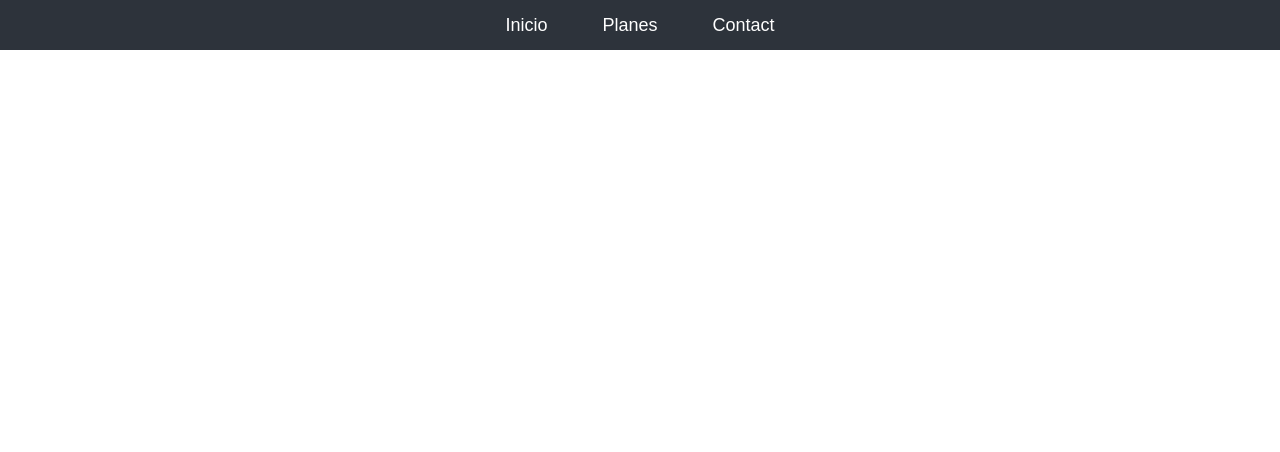
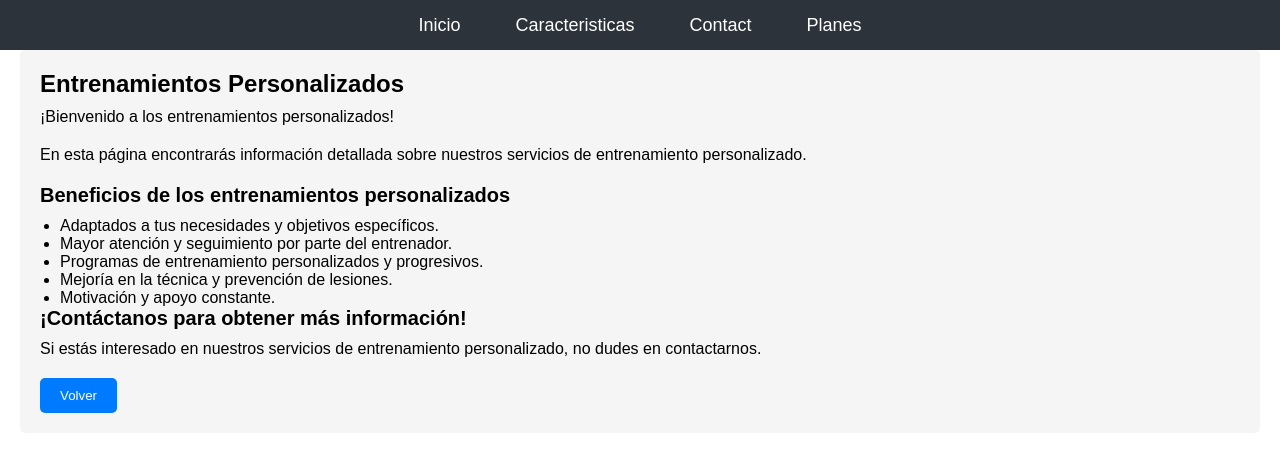
Before and after one commit to crescowboy/appwebfitness, a React (Create React App) app: page /entreno in a window 1280 px wide. Shown: the top 452 px of the page. Built offline with nearby package versions, Linux system fonts and the light colour scheme.

Commit message:
agregando z-index a las imgenes, el nav y agregando contenido a Entreno_page

```diff
--- a/src/Nav.jsx
+++ b/src/Nav.jsx
@@ -6,8 +6,9 @@ const Nav = () => {
     <nav className='navbar'>
       <ul>
         <li><a href="/#inicio">Inicio</a></li>
-        <li><a href="#features">Planes</a></li>
+        <li><a href="#features">Caracteristicas</a></li>
         <li><a href="#contact">Contact</a></li>
+        <li><a href='/planes'>Planes</a></li>
       </ul>
     </nav>
   )
--- a/src/index.css
+++ b/src/index.css
@@ -29,6 +29,7 @@ body {
   position: fixed;
   width: 100%;
   top: 0;
+  z-index: 2;
 }
 
 header{
@@ -300,8 +301,60 @@ header{
 .feature img {
   transition: transform 0.3s ease;
   cursor: pointer;
+  z-index: 1;
 }
 
 .feature img:hover {
   transform: scale(1.05);
 }
+
+/* lkdsjlkdj */
+.entrenamientos-container {
+  margin: 20px;
+  padding: 20px;
+  background-color: #f5f5f5;
+  border-radius: 5px;
+}
+
+.entrenamientos-container h1 {
+  font-size: 24px;
+  margin-bottom: 10px;
+}
+
+.entrenamientos-container p {
+  font-size: 16px;
+  margin-bottom: 20px;
+}
+
+.entrenamientos-info h2 {
+  font-size: 20px;
+  margin-bottom: 10px;
+}
+
+.entrenamientos-info ul {
+  list-style-type: disc;
+  margin-left: 20px;
+}
+
+.entrenamientos-contact h2 {
+  font-size: 20px;
+  margin-bottom: 10px;
+}
+
+.entrenamientos-contact p {
+  font-size: 16px;
+  margin-bottom: 20px;
+}
+
+.entrenamientos-contact button {
+  padding: 10px 20px;
+  background-color: #007bff;
+  color: #fff;
+  border: none;
+  border-radius: 5px;
+  cursor: pointer;
+}
+
+.entrenamientos-contact button:hover {
+  background-color: #0056b3;
+}
--- a/src/paginas/Entreno_page.jsx
+++ b/src/paginas/Entreno_page.jsx
@@ -1,14 +1,43 @@
-import React from 'react'
+import React, { useState } from 'react'
 import Nav from '../Nav'
+import imgEntreno from '../img/entreno.jpg';
+import { useNavigate } from 'react-router-dom';
 
 const Entreno_page = () => {
+  const navigate = useNavigate();
+
+  const handleGoBack = () => {
+    navigate(-1); // Navega a la página anterior
+  };
+
   return (
-    <div>
-      <div>
-        <Nav></Nav>
+   <div>
+    <header>
+    <Nav />
+    </header>
+
+      <div className="entrenamientos-container">
+        <h1>Entrenamientos Personalizados</h1>
+        <p>¡Bienvenido a los entrenamientos personalizados!</p>
+        <p>En esta página encontrarás información detallada sobre nuestros servicios de entrenamiento personalizado.</p>
+
+        <div className="entrenamientos-info">
+          <h2>Beneficios de los entrenamientos personalizados</h2>
+          <ul>
+            <li>Adaptados a tus necesidades y objetivos específicos.</li>
+            <li>Mayor atención y seguimiento por parte del entrenador.</li>
+            <li>Programas de entrenamiento personalizados y progresivos.</li>
+            <li>Mejoría en la técnica y prevención de lesiones.</li>
+            <li>Motivación y apoyo constante.</li>
+          </ul>
+        </div>
+
+        <div className="entrenamientos-contact">
+          <h2>¡Contáctanos para obtener más información!</h2>
+          <p>Si estás interesado en nuestros servicios de entrenamiento personalizado, no dudes en contactarnos.</p>
+          <button onClick={handleGoBack}>Volver</button>
+        </div>
       </div>
-
-
     </div>
   )
 }
```
